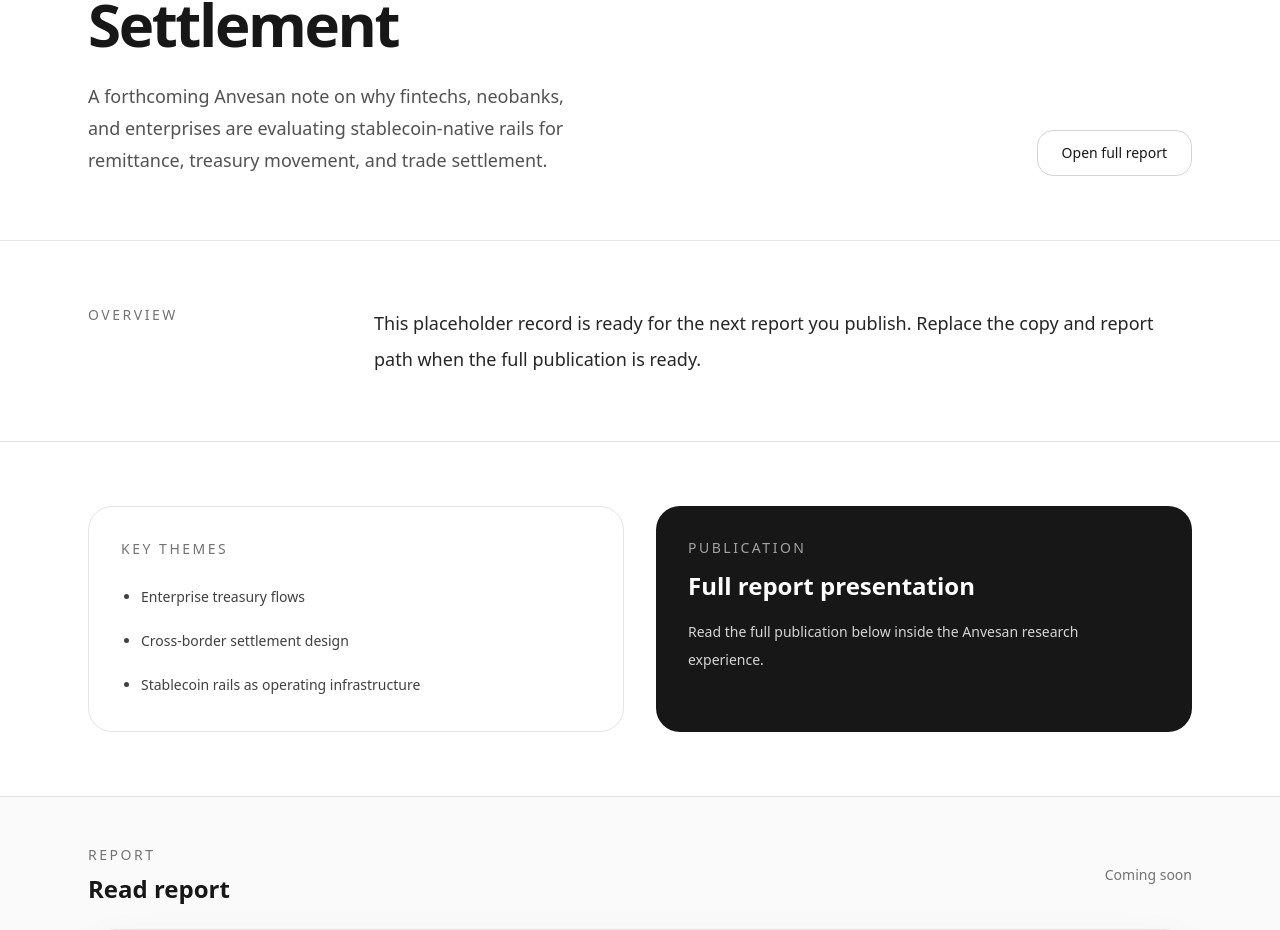
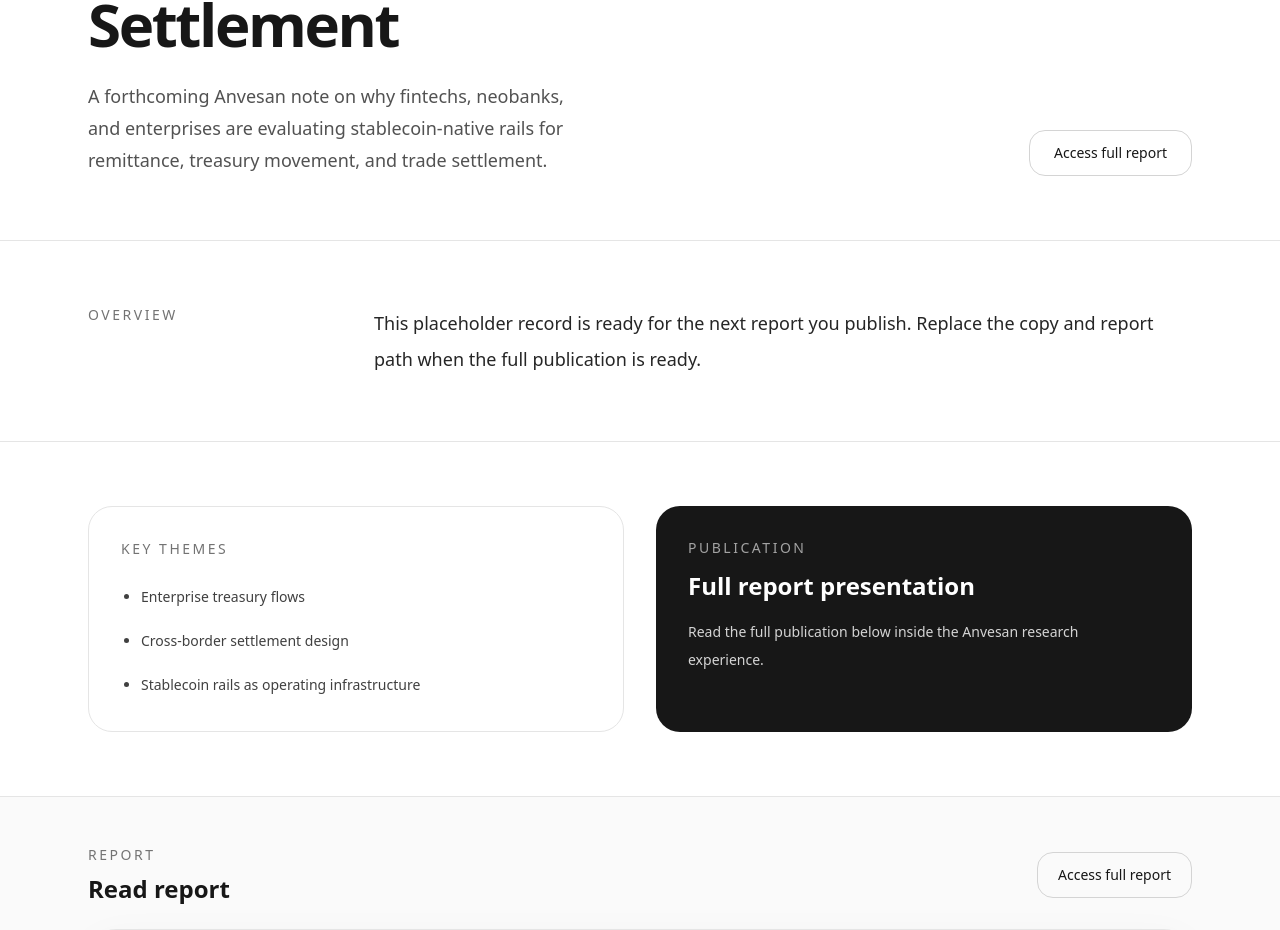
Before and after one commit to Romeo369887/anvesan-site-V2, a Next.js app: page /research/enterprise-rails-for-cross-border-settlement in a window 1280 px wide. Shown: the part 378-1308 px from the top of the page. Built offline with nearby package versions, Linux system fonts and the light colour scheme.

Commit message:
Update page.js

```diff
--- a/app/research/[slug]/page.js
+++ b/app/research/[slug]/page.js
@@ -62,7 +62,7 @@ export default function ReportPage({ params }) {
                 rel="noreferrer"
                 className="rounded-2xl border border-neutral-300 px-6 py-3 text-center text-sm font-medium text-neutral-900 transition hover:border-neutral-900"
               >
-                Open full report
+                Access full report
               </a>
             </div>
           </div>
@@ -109,7 +109,14 @@ export default function ReportPage({ params }) {
                 <div className="text-sm uppercase tracking-[0.18em] text-neutral-500">Report</div>
                 <h2 className="mt-2 text-2xl font-semibold">Read report</h2>
               </div>
-              <div className="text-sm text-neutral-500">{liveReportAvailable ? 'Live publication' : 'Coming soon'}</div>
+              <a
+  href={report.reportPath}
+  target="_blank"
+  rel="noreferrer"
+  className="inline-flex rounded-2xl border border-neutral-300 px-5 py-3 text-sm font-medium text-neutral-900 transition hover:border-neutral-900"
+>
+  Access full report
+</a>
             </div>
 
             <div className="overflow-hidden rounded-[28px] border border-neutral-200 bg-white shadow-[0_10px_40px_rgba(0,0,0,0.04)]">
```
